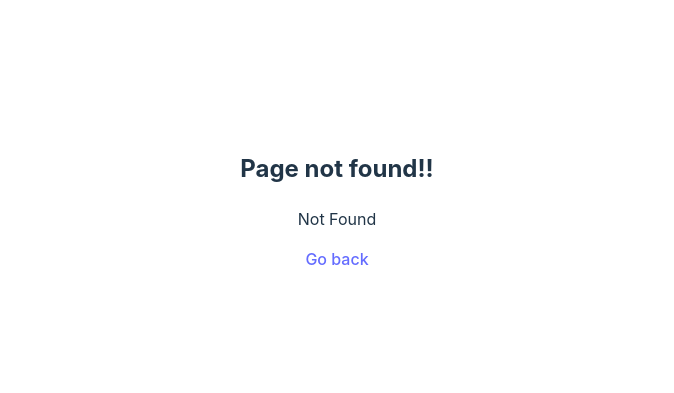
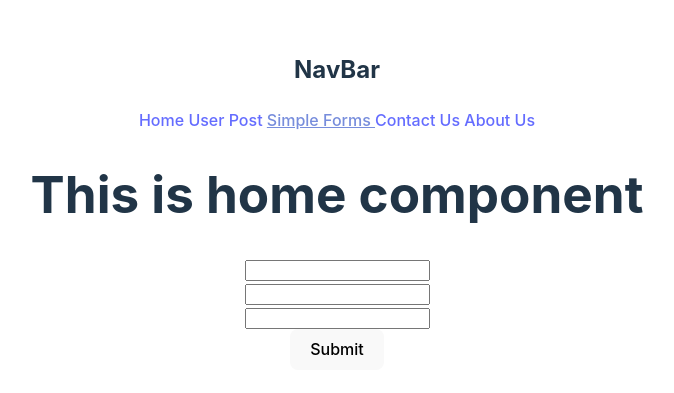
Before and after one commit to DasPriYam714/React_Router, a React (Vite) app: page /simpleForms in a window 1280 px wide. Before the commit this address had no page. Shown: the part 199-592 px from the top of the page, without its empty margins (303-977 px from the left). Built offline with nearby package versions, Linux system fonts and the light colour scheme.

Commit message:
add simple form exp

```diff
--- /dev/null
+++ b/src/Components/FormHandle/SimpleForm.jsx
@@ -0,0 +1,23 @@
+
+
+const SimpleForm = () => {
+    const handleSubmit = e =>{
+        e.preventDefault();
+        console.log(e.target.UserName.value);
+
+    }
+    return (
+        <div>
+
+            <form onSubmit={handleSubmit}>
+                <input type="text" name="UserName" /> <br />
+                <input type="text" name="Email" /> <br />
+                <input type="text" name="Phone" /> <br />
+                <button>Submit</button>
+            </form>
+
+        </div>
+    );
+};
+
+export default SimpleForm;
--- a/src/Components/Header/Header.jsx
+++ b/src/Components/Header/Header.jsx
@@ -9,6 +9,7 @@ const Header = () => {
         <Link to={"/"}> Home</Link>
         <NavLink to={"/users"}> User </NavLink>
         <NavLink to={"/posts"}> Post </NavLink>
+        <NavLink to={"/simpleForms"}> Simple Forms </NavLink>
         <Link to={"/contact"}> Contact Us</Link>
         <Link to={"/about"}> About Us</Link>
       </div>
--- a/src/main.jsx
+++ b/src/main.jsx
@@ -14,6 +14,7 @@ import UserDetails from './Components/Users/User/UserDetails/UserDetails.jsx';
 import Posts from './Components/Posts/Posts.jsx';
 import PostDetails from './Components/Posts/Post/PostDetails/PostDetails.jsx';
 import Errorpage from './Components/ErrorPages/Errorpage.jsx';
+import SimpleForm from './Components/FormHandle/SimpleForm.jsx';
 
 const router = createBrowserRouter([
   {
@@ -28,6 +29,10 @@ const router = createBrowserRouter([
       {
         path:"/about",
         element:<AboutUs></AboutUs>
+      },
+      {
+        path:"/simpleForms",
+        element:<SimpleForm></SimpleForm>
       },
       {
         path:"/users",
```
